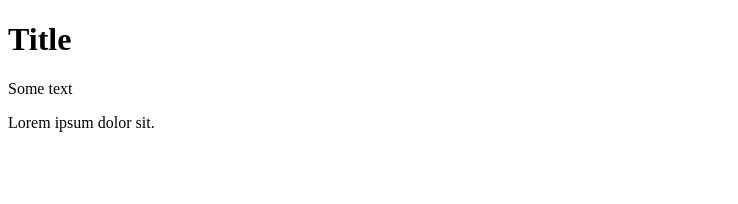
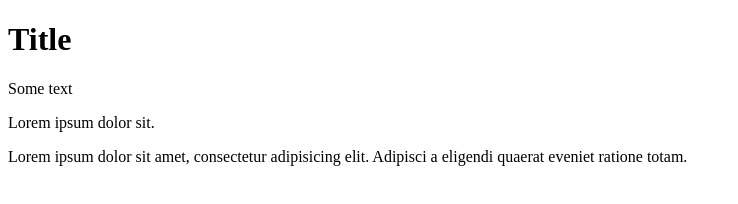
Before and after one commit to cthulh/kodilla-git-basics, a plain HTML site: page index.html in a window 1280 px wide. Shown: the whole page, without its empty margins (0-738 px from the left). Drawn offline with Linux system fonts and the light colour scheme.

Commit message:
Add p with text at end

```diff
--- a/index.html
+++ b/index.html
@@ -13,5 +13,6 @@
     <footer>
       <p>Lorem ipsum dolor sit.</p>
     </footer>
+    <p>Lorem ipsum dolor sit amet, consectetur adipisicing elit. Adipisci a eligendi quaerat eveniet ratione totam.</p>
   </body>
 </html>
```
